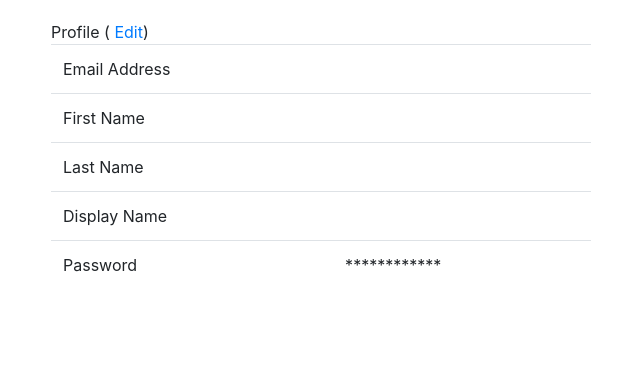
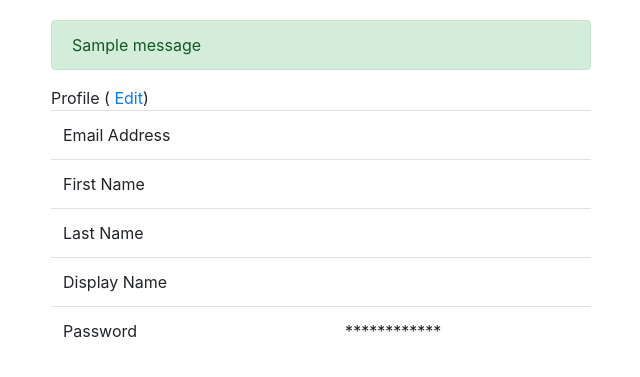
Before and after one commit to thenetimp/flask_base, a Flask app: page /profile in a window 1280 px wide. Shown: the part 56-433 px from the top of the page, without its empty margins (319-959 px from the left). Run offline with Flask 2, Linux system fonts and the light colour scheme; tables that the repository leaves empty hold one stand-in row (values such as "Sample post"); one stand-in notice (Sample message) is shown; style sheets or scripts are compiled from the project's sources; some libraries are stand-ins or nearby versions.

Commit message:
Update profile page to show flash messages.

```diff
--- a/project/templates/v1/user/profile.html
+++ b/project/templates/v1/user/profile.html
@@ -1,9 +1,14 @@
 {% extends 'v1/base/main.html' %}
+{% from "v1/helpers/_flashedhelpers.html" import flashed_message_basic %}
 
 {% block page_content %}
 <div class="container">
   <div class="row" style="margin-top:20px">
     <div class="col-xs-12 col-sm-8 col-md-6 offset-sm-2 offset-md-3">
+      {% for message in get_flashed_messages(with_categories=true) %}
+      {{ flashed_message_basic(message) }}
+      {% endfor %}
+
       Profile ( <a href="{{ url_for('user_views.page_profile_edit') }}">Edit</a>)
 
       <table class="table">
--- a/project/views/user_views.py
+++ b/project/views/user_views.py
@@ -82,7 +82,7 @@
         current_user.save()
 
         flash('Profile updated.', 'success')
-        return redirect(url_for('user_views.page_profile_edit'))
+        return redirect(url_for('user_views.page_profile'))
 
 
     return render_template('v1/user/profile_edit.html', form=form)
```
